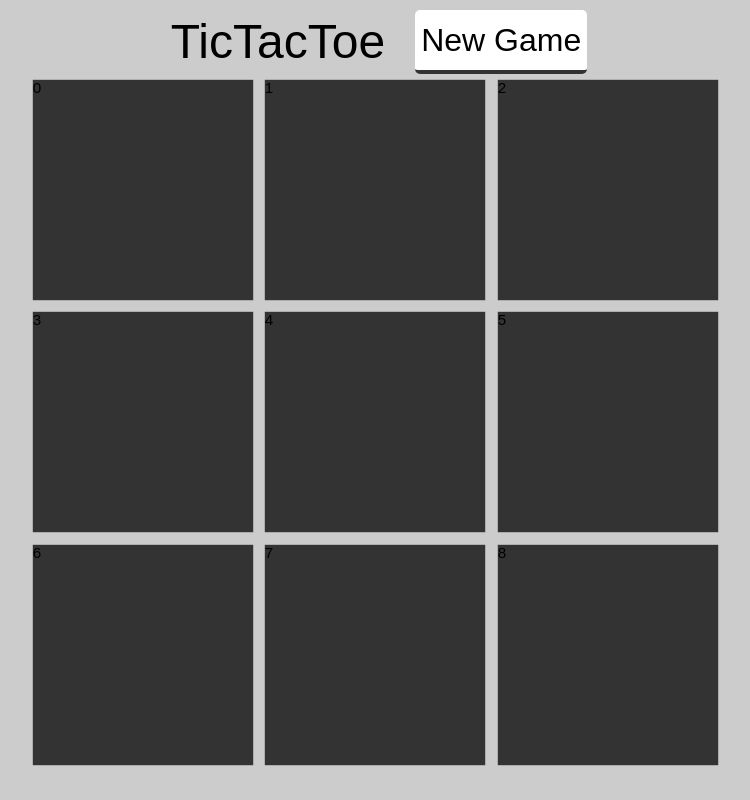
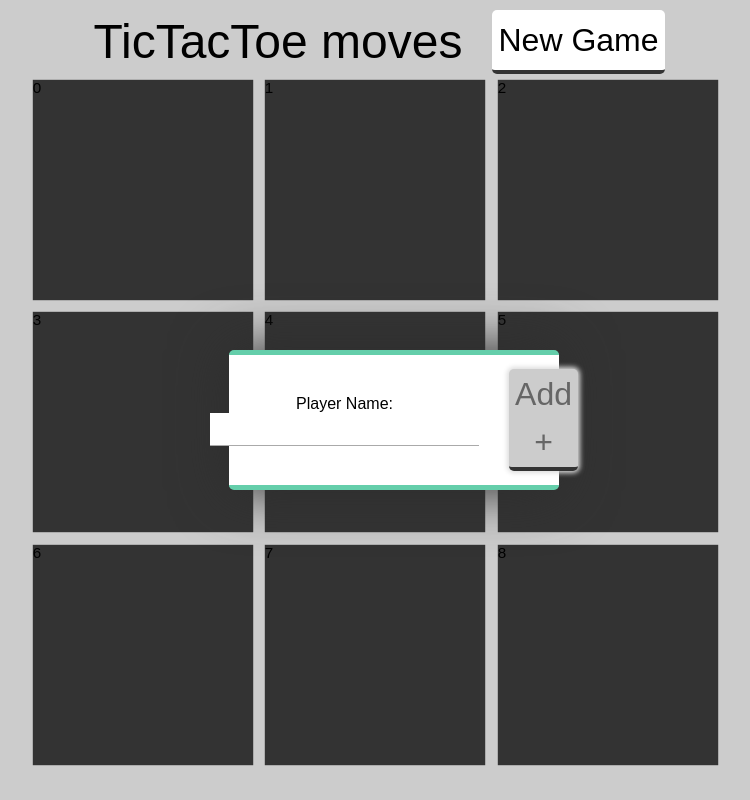
Before and after one commit to juancachangas/tic-tac-toe, a React app: page / in a window 1280 px wide. Shown: the whole page, without its empty margins (261-1011 px from the left). Built offline with nearby package versions, Linux system fonts and the light colour scheme.

Commit message:
- Created input for receiving user names - Added reducer to handle players - Added action to add players - Added test for component, reducer and action(Players) - Updated store with new reducer - Updated styles for new modal

```diff
--- a/src/components/Game.js
+++ b/src/components/Game.js
@@ -8,11 +8,14 @@ import { connect } from 'react-redux';
 import Board from './Board';
 import Modal from './Modal';
 import { restartBoard } from '../store/actions/board';
+import { PlayerModal } from './InputModal';
 
-export const Game = ({ status, restart }) => (
+export const Game = ({
+  status, restart, turn, players,
+}) => (
   <div>
     <header>
-      TicTacToe
+      {`TicTacToe ${(players && players[+turn]) || ''} moves`}
       <button type="button" onClick={() => restart()}> New Game</button>
     </header>
 
@@ -20,16 +23,24 @@ export const Game = ({ status, restart }) => (
       <Board />
     </div>
     {
+      players && players.length < 2
+      && (
+        <PlayerModal />
+      )
+    }
+    {
       !['playing', 'new'].includes(status)
       && (
-        <Modal status={status} names={['juan', 'camilo']} />
+        <Modal status={status} names={players} />
       )
     }
   </div>
 );
 export const mapStateToProps = (state) => {
   const { status, turn } = state.board;
+  const { players } = state;
   return {
+    players,
     status,
     turn,
   };
--- /dev/null
+++ b/src/components/InputModal.js
@@ -0,0 +1,58 @@
+/*
+ * You do not need to separate components and containers.
+ * Feel free to connect your state and components directly in here (or other components).
+ */
+import React, { Component } from 'react';
+import { connect } from 'react-redux';
+import { addPlayer as setPlayer } from '../store/actions/players';
+
+class InputModal extends Component {
+  constructor() {
+    super();
+    this.state = {
+      inputValue: '',
+    };
+  }
+
+  onChange = (ev) => {
+    const text = ev.target.value;
+    this.setState({ inputValue: text });
+  }
+
+  render() {
+    const { inputValue } = this.state;
+    const { players, addPlayer } = this.props;
+    return (
+      <article className={`Modal winner-${players.length}`}>
+        <label htmlFor="player-name" id="player-name-text">
+          Player name:
+          <input id="player-name" type="text" value={inputValue} onChange={this.onChange} required />
+        </label>
+        <button
+          type="button"
+          onClick={() => {
+            addPlayer(inputValue);
+            this.setState({ inputValue: '' });
+          }}
+          disabled={inputValue.trim() === ''}
+        >
+          Add +
+        </button>
+      </article>
+    );
+  }
+}
+export const mapStateToProps = (state) => {
+  const { players = [] } = state;
+  return {
+    players,
+  };
+};
+export const mapDispatchToProps = dispatch => ({
+  addPlayer: player => dispatch(setPlayer(player)),
+});
+
+export const PlayerModal = connect(
+  mapStateToProps,
+  mapDispatchToProps,
+)(InputModal);
--- a/src/index.html
+++ b/src/index.html
@@ -52,6 +52,32 @@
         justify-content: center;
         align-items: center;
         text-align: center;
+      }
+      .Modal button {
+        background: cornflowerblue;
+        color: white;
+        border-bottom-color: darkblue;
+        box-shadow: 0px 0px 5px 2px #ddd;
+      }
+      .Modal button:disabled {
+        background: #ccc;
+        color: #666;
+        border-bottom-color: #333;
+        box-shadow: 0px 0px 5px 2px #ddd;
+      }
+      .Modal input {
+        outline: none;
+        border: none;
+        font-size: 20px;
+        font-family: Arial, Helvetica, sans-serif;
+        border-bottom: 1px solid #aaaaaa;
+        line-height: 1.5;
+
+      }
+      .Modal input:focus {
+        outline: none;
+        border-bottom: 2px solid cornflowerblue;
+        line-height: 1.5;
       }
       .Modal.winner-0{
         border-top: 5px solid var(--color-player-0);
--- /dev/null
+++ b/src/store/actions/players.js
@@ -0,0 +1,7 @@
+export const ADD_PLAYER = 'ADD_PLAYER';
+export const addPlayer = player => ({
+  type: ADD_PLAYER,
+  payload: {
+    player,
+  },
+});
--- a/src/store/index.js
+++ b/src/store/index.js
@@ -12,11 +12,12 @@
 import { identity } from 'ramda';
 import { createStore, combineReducers } from 'redux';
 import { board } from './reducers/board';
+import { players } from './reducers/players';
 
 /* eslint-disable-next-line no-underscore-dangle */
 const devtoolExtension = (process.env.NODE_ENV !== 'production' && window.__REDUX_DEVTOOLS_EXTENSION__) || identity;
 
-const gameReducer = combineReducers({ board });
+const gameReducer = combineReducers({ board, players });
 
 export default createStore(
   gameReducer,
--- /dev/null
+++ b/src/store/reducers/players.js
@@ -0,0 +1,17 @@
+import { ADD_PLAYER } from '../actions/players';
+
+
+export const INITIAL_STATE = [];
+
+export const players = (state = INITIAL_STATE, action) => {
+  const { payload, type } = action;
+  switch (type) {
+    case ADD_PLAYER: {
+      const newPlayer = payload.player;
+      const newPlayers = state.length === 2 ? [...state] : [...state, newPlayer];
+      return newPlayers;
+    }
+    default:
+      return [...state];
+  }
+};
```
Also changed, not shown: src/components/Game.test.js (+5 -5 lines), src/components/InputModal.test.js (added, +40 -0 lines), src/store/actions/players.test.js (added, +13 -0 lines), src/store/reducers/players.test.js (added, +29 -0 lines), 1 other file.
